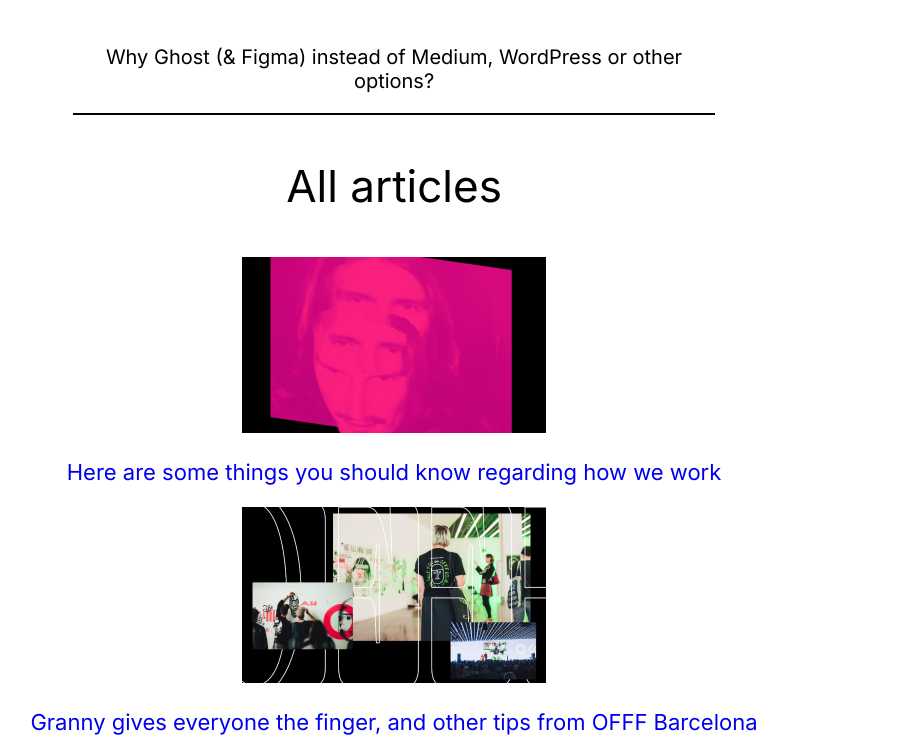
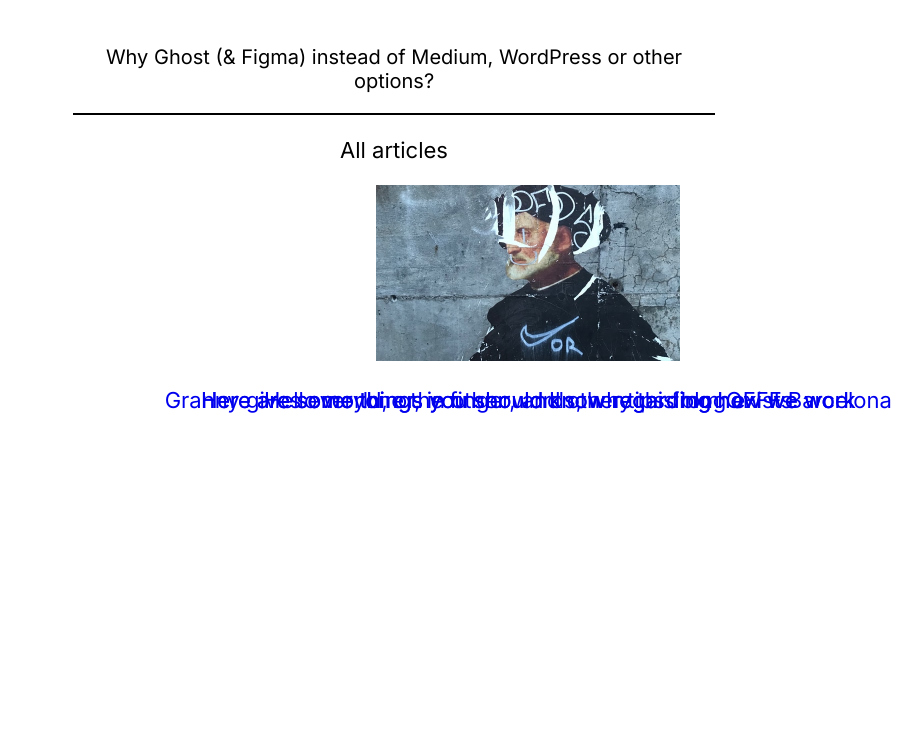
Before and after one commit to theselaw/Top-Universe-Blog-Template, a plain HTML site: page index.html in a window 1280 px wide. Shown: the part 1000-1754 px from the top of the page, without its empty margins (246-1168 px from the left). After the commit the page ends 1443 px from the top, so only its background shows below. Drawn offline with Linux system fonts and the light colour scheme.

Commit message:
new change

```diff
--- a/index.html
+++ b/index.html
@@ -16,9 +16,9 @@
      <p>Why Ghost (& Figma) instead of Medium, WordPress or other<br/> options?</p>
      <hr width="640px"/>
    </div>
-   <p class="heading-par2">All articles</p>
+
    <div class="article">
-
+<p class="heading-par2">All articles</p>
     <div class="article-container">
         <div class="blog1">
         <img src="./assets/blog1.png" alt="blog1-image">
--- a/style.css
+++ b/style.css
@@ -21,7 +21,7 @@ border: 1px solid;
     font-size: 44px;
     font-weight: 400;
 }
-.article{
+.article-container{
 display: grid;
 grid-area:
 'a b'
```
